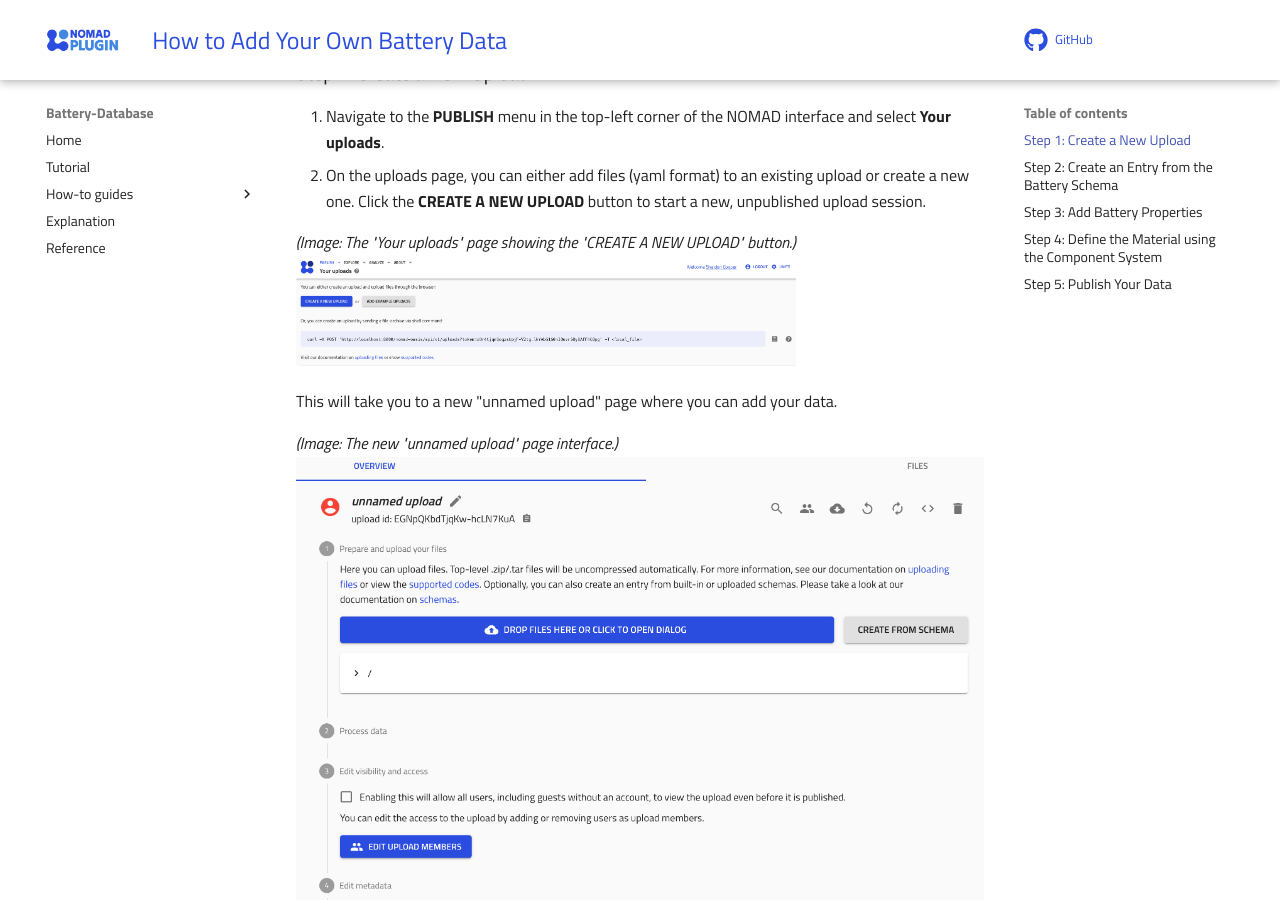
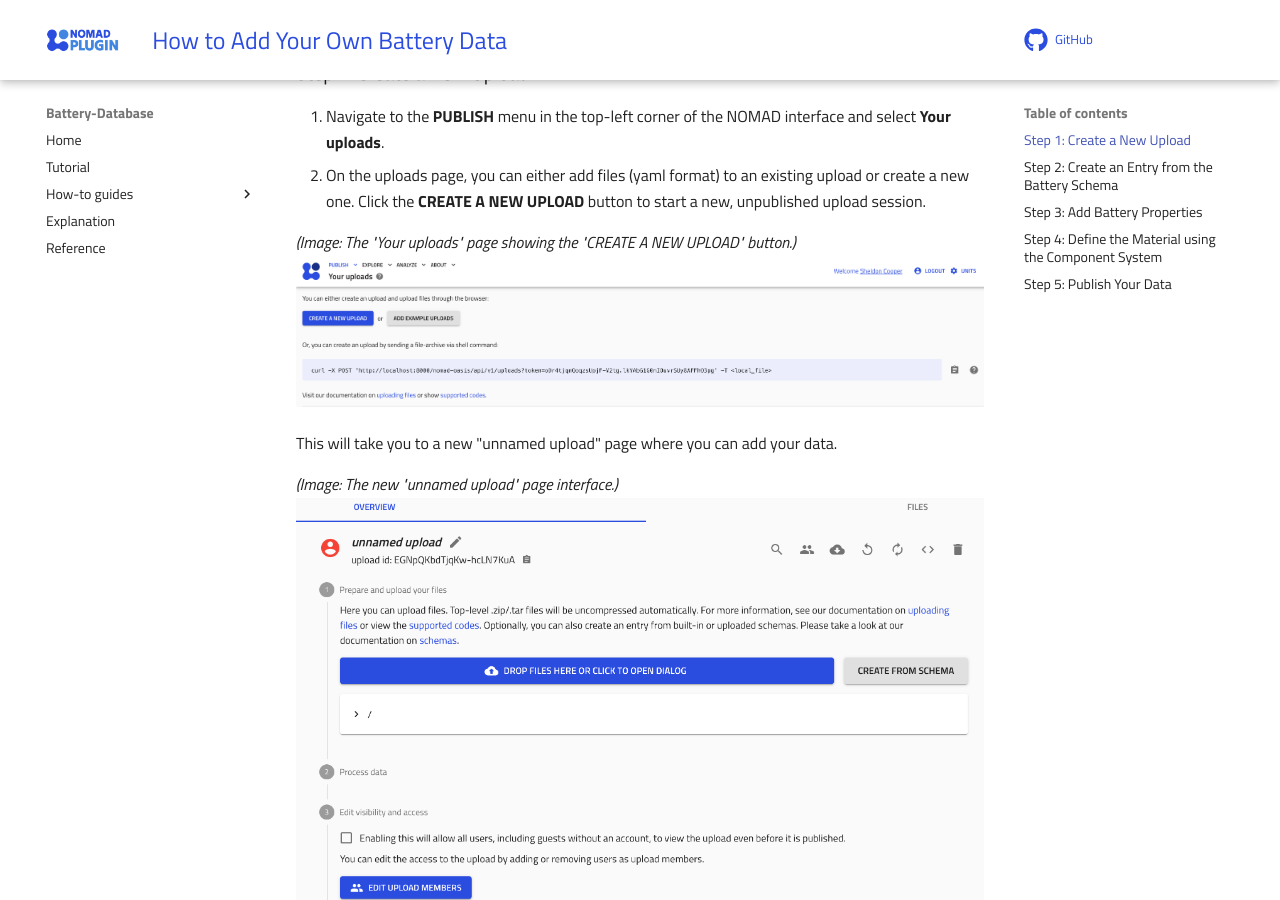
Before and after one commit to u-gajera/Battery-Database, an MkDocs documentation site: the page built from docs/how_to/how_to_add_own_batterydata.md, in a window 1280 px wide and 900 px high, scrolled down 304 px. Built offline with MkDocs 1.6.1 and Material for MkDocs 9.7.7, drawn with Linux system fonts in a browser that asks for light colours; comment, search, counter and statistics services are not loaded.

Commit message:
Refactored Documentation

```diff
--- a/docs/how_to/how_to_add_own_batterydata.md
+++ b/docs/how_to/how_to_add_own_batterydata.md
@@ -10,12 +10,12 @@
 2.  On the uploads page, you can either add files (yaml format) to an existing upload or create a new one. Click the **CREATE A NEW UPLOAD** button to start a new, unpublished upload session.
 
 *(Image: The "Your uploads" page showing the "CREATE A NEW UPLOAD" button.)*
-![Your uploads page](Screenshots/ScreenshotCreateupload.png){width="500"}
+<img src="Screenshots/ScreenshotCreateupload.png" alt="Your uploads page">
 
 This will take you to a new "unnamed upload" page where you can add your data.
 
 *(Image: The new "unnamed upload" page interface.)*
-![New unnamed upload page](Screenshots/ScreenshotUploadpage.png)
+<img src="Screenshots/ScreenshotUploadpage.png" alt="New unnamed upload page" width="700">
 
 ### Step 2: Create an Entry from the Battery Schema
 
@@ -31,7 +31,7 @@
 5.  Click **CREATE**.
 
 *(Image: The "Create new entry from schema" dialog, with "Battery" selected.)*
-![Create from schema dialog](Screenshots/ScreenshotSchemapage.png)
+<img src="Screenshots/ScreenshotSchemapage.png" alt="Create from schema dialog" width="700">
 
 ### Step 3: Add Battery Properties
 
@@ -47,7 +47,7 @@
     *   `material name`
 
 *(Image: The data entry fields for battery properties.)*
-![Data entry fields](Screenshots/ScreenshotDatasection.png)
+<img src="Screenshots/ScreenshotDatasection.png" alt="Data entry fields" >
 
 ### Step 4: Define the Material using the Component System
 
@@ -64,7 +64,7 @@
 This structured data is crucial for making your entry easy to find, filter, and compare with other materials in the database.
 
 *(Image: Detailed view of the PureSubstanceComponent section with various chemical identifiers.)*
-![Pure substance component view](Screenshots/ScreenshotComponentsystem.png)
+<img src="Screenshots/ScreenshotComponentsystem.png" alt="Pure substance component view">
 
 ### Step 5: Publish Your Data
 
```
Also changed, not shown: docs/how_to/search_data_in_app.md (+2 -2 lines), docs/index.md (+1 -1 lines).
